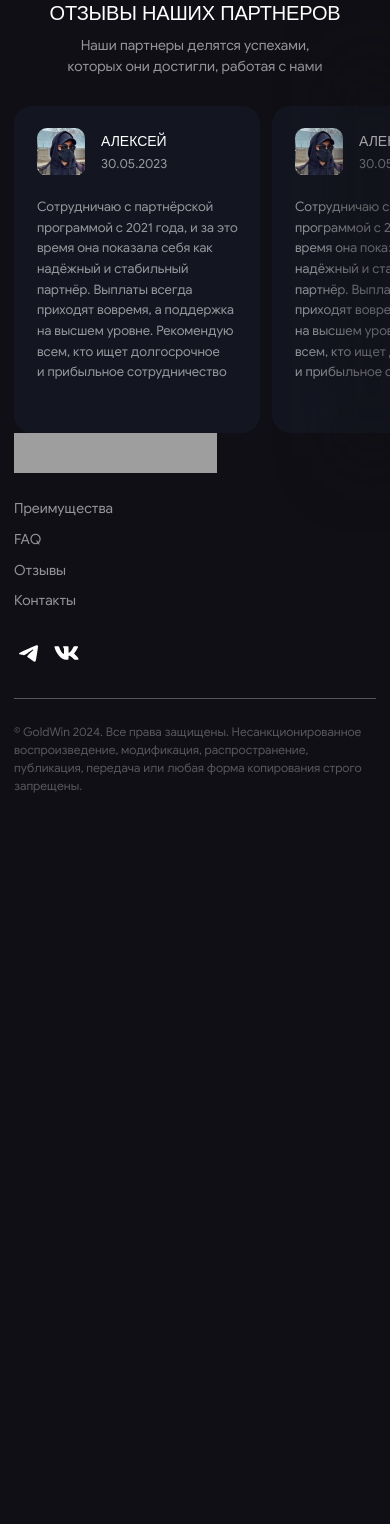
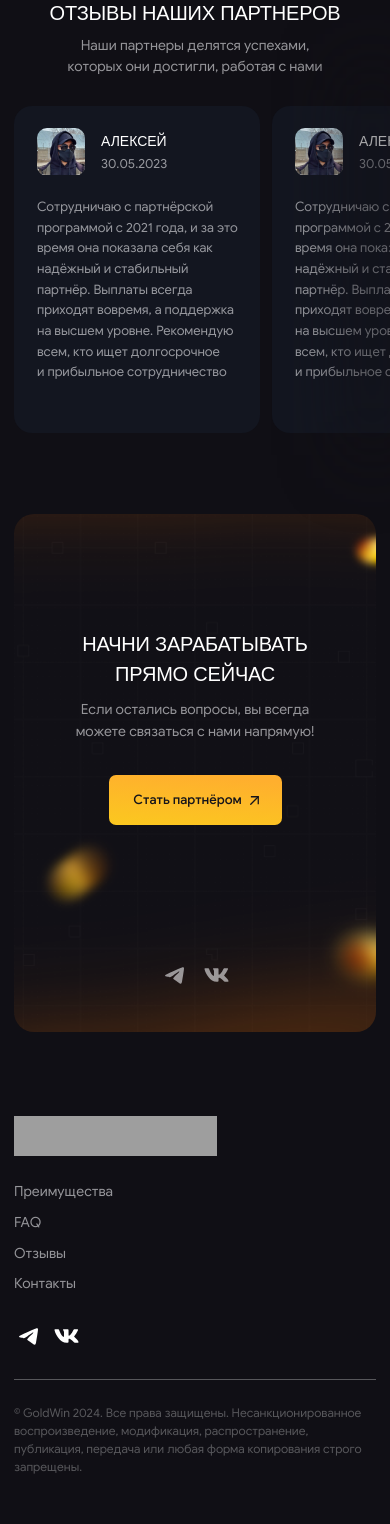
Before and after one commit to Artiom-Work/GOLD-WIN, a PHP site: page / in a window 390 px wide. Shown: the part 4054-5578 px from the top of the page. Before the commit the page ends 4847 px from the top, so only its background shows below. Run offline with PHP 8.4, Linux system fonts and the light colour scheme; some libraries are stand-ins or nearby versions; some web fonts are replaced; grey boxes are pictures that could not be loaded.

Commit message:
added section contacts

```diff
--- a/index.html
+++ b/index.html
@@ -28,10 +28,10 @@
 						<a class="nav__link" href="#accordion">FAQ</a>
 					</li>
 					<li class="nav__list-item">
-						<a class="nav__link" href="#!">Отзывы</a>
+						<a class="nav__link" href="#reviews">Отзывы</a>
 					</li>
 					<li class="nav__list-item">
-						<a class="nav__link" href="#!">Контакты</a>
+						<a class="nav__link" href="#contacts">Контакты</a>
 					</li>
 				</ul>
 
@@ -70,10 +70,10 @@
 								<a class="nav__link-mobile-menu" href="#accordion">FAQ</a>
 							</li>
 							<li class="nav__list-item">
-								<a class="nav__link-mobile-menu" href="#!">Отзывы</a>
+								<a class="nav__link-mobile-menu" href="#reviews">Отзывы</a>
 							</li>
 							<li class="nav__list-item">
-								<a class="nav__link-mobile-menu" href="#!">Контакты</a>
+								<a class="nav__link-mobile-menu" href="#contacts">Контакты</a>
 							</li>
 						</ul>
 
@@ -393,7 +393,7 @@
 			</div>
 		</section>
 
-		<section class="reviews">
+		<section class="reviews" id="reviews">
 			<div class="center">
 				<h2 class="reviews__title section-heading">
 					Отзывы наших партнеров
@@ -616,6 +616,38 @@
 
 		</section>
 
+		<section class="contacts" id="contacts">
+			<div class="center">
+				<div class="contacts__wrapper-bg">
+					<h2 class="contacts__title section-heading">
+						Начни зарабатывать прямо сейчас
+					</h2>
+					<p class="contacts__text">
+						Если остались вопросы, вы&nbsp;всегда можете связаться с&nbsp;нами напрямую!
+					</p>
+					<a class="contacts__btn" href="#!">
+						<span>Cтать&nbsp;партнёром</span>
+					</a>
+					<ul class="contacts__socials socials">
+						<li class="socials__item">
+							<a class="socials__link" href="https://vk.com/" target="_blank">
+								<svg class="socials__icon socials__icon--telegram socials__icon--contacts" viewBox="0 0 24 24">
+									<use xlink:href="./images/icons/sprite-icons.svg#social-telegram"></use>
+								</svg>
+							</a>
+						</li>
+						<li class="socials__item">
+							<a class="socials__link" href="https://telegram.org/" target="_blank">
+								<svg class="socials__icon socials__icon--vk socials__icon--contacts" viewBox="0 0 24 24">
+									<use xlink:href="./images/icons/sprite-icons.svg#social-vk"></use>
+								</svg>
+							</a>
+						</li>
+					</ul>
+				</div>
+			</div>
+		</section>
+
 	</main>
 
 	<footer class="footer">
@@ -635,10 +667,10 @@
 						<a class="nav__link" href="#accordion">FAQ</a>
 					</li>
 					<li class="nav__list-item">
-						<a class="nav__link" href="#!">Отзывы</a>
+						<a class="nav__link" href="#reviews">Отзывы</a>
 					</li>
 					<li class="nav__list-item">
-						<a class="nav__link" href="#!">Контакты</a>
+						<a class="nav__link" href="#contacts">Контакты</a>
 					</li>
 				</ul>
 
--- a/styles/css/style.css
+++ b/styles/css/style.css
@@ -55,6 +55,15 @@
 }
 .nav__list--header {
   margin-right: auto;
+}
+.nav__list--footer {
+  position: relative;
+  left: -74px;
+}
+@media (max-width: 1000px) {
+  .nav__list--footer {
+    left: unset;
+  }
 }
 @media (max-width: 768px) {
   .nav__list--footer {
@@ -211,6 +220,9 @@
   fill: #fff;
   -webkit-transition: all 0.4s ease 0s;
   transition: all 0.4s ease 0s;
+}
+.socials__icon--contacts {
+  fill: rgba(239, 239, 241, 0.6);
 }
 .socials__icon--telegram {
   width: 21px;
@@ -1269,9 +1281,9 @@
 }
 
 .faq {
-  padding: 0 0 197px;
-}
-@media (max-width: 768px) {
+  padding: 0 0 196px;
+}
+@media (max-width: 1000px) {
   .faq {
     padding: 0 0 80px;
   }
@@ -1436,6 +1448,14 @@
           transform: rotate(135deg);
 }
 
+.reviews {
+  padding: 0 0 208px;
+}
+@media (max-width: 1000px) {
+  .reviews {
+    padding: 0 0 81px;
+  }
+}
 .reviews__title {
   margin: 0 0 6px 0;
 }
@@ -1533,8 +1553,119 @@
   }
 }
 
+.contacts__wrapper-bg {
+  width: 100%;
+  min-height: 565px;
+  padding: 121px 0 38px;
+  border-radius: 20px;
+  background: -webkit-image-set(url("../../images/contacts/backgroud-contacts-1960.png") 1x, url("../../images/contacts/backgroud-contacts@2x-1960.png") 2x) no-repeat center/cover;
+  background: image-set("../../images/contacts/backgroud-contacts-1960.png" 1x, "../../images/contacts/backgroud-contacts@2x-1960.png" 2x) no-repeat center/cover;
+}
+@media (max-width: 768px) {
+  .contacts__wrapper-bg {
+    padding: 116px 0 39px;
+    min-height: 517px;
+  }
+}
+@media (max-width: 575px) {
+  .contacts__wrapper-bg {
+    background: -webkit-image-set(url("../../images/contacts/backgroud-contacts-360.png") 1x, url("../../images/contacts/backgroud-contacts@2x-360.png") 2x) no-repeat center/cover;
+    background: image-set("../../images/contacts/backgroud-contacts-360.png" 1x, "../../images/contacts/backgroud-contacts@2x-360.png" 2x) no-repeat center/cover;
+  }
+}
+.contacts__title {
+  margin: 0 0 12px;
+}
+@media (max-width: 575px) {
+  .contacts__title {
+    max-width: 290px;
+    margin: 0 auto 10px;
+  }
+}
+.contacts__text {
+  max-width: 430px;
+  text-align: center;
+  margin: 0 auto 36px;
+}
+@media (max-width: 575px) {
+  .contacts__text {
+    max-width: 252px;
+    font-size: 14px;
+    line-height: 156%;
+    margin: 0 auto 32px;
+  }
+}
+.contacts__btn {
+  position: relative;
+  max-width: 275px;
+  padding: 0 23px 0 0;
+  width: 100%;
+  min-height: 71px;
+  margin: 0 auto 127px;
+  font-family: "google-sans500", sans-serif;
+  font-size: 19px;
+  line-height: 136%;
+  color: #15141a;
+  background: linear-gradient(5deg, #fbc81f 0%, #ffaf2e 88.5%);
+  border-radius: 17px;
+  display: -webkit-box;
+  display: -ms-flexbox;
+  display: flex;
+  -webkit-box-pack: center;
+      -ms-flex-pack: center;
+          justify-content: center;
+  -webkit-box-align: center;
+      -ms-flex-align: center;
+          align-items: center;
+}
+@media (max-width: 575px) {
+  .contacts__btn {
+    max-width: 173px;
+    min-height: 50px;
+    font-size: 13px;
+    line-height: 145%;
+    margin: 0 auto 132px;
+    border-radius: 7px;
+    padding: 0 15px 0 0;
+  }
+}
+.contacts__btn span::after {
+  position: absolute;
+  content: "";
+  width: 12px;
+  height: 12px;
+  background: url(../../images/icons/become-partner-arrow.svg) no-repeat center/cover;
+  right: 44px;
+  top: 29px;
+}
+@media (max-width: 575px) {
+  .contacts__btn span::after {
+    width: 9px;
+    height: 9px;
+    right: 23px;
+    top: 21px;
+  }
+}
+.contacts__socials {
+  max-width: 104px;
+  margin: 0 auto;
+  gap: 10px;
+}
+@media (max-width: 1000px) {
+  .contacts__socials {
+    max-width: 69px;
+    gap: 15px;
+  }
+}
+
 .footer {
+  padding: 229px 0 0;
   min-height: 238px;
+}
+@media (max-width: 1000px) {
+  .footer {
+    padding: 84px 0 0;
+  }
 }
 @media (max-width: 768px) {
   .footer__logo, .footer__logo .logo__link, .footer__logo .logo__image {
@@ -1555,7 +1686,7 @@
 }
 @media (max-width: 768px) {
   .footer__nav {
-    padding: 0 0 28px;
+    padding: 0 0 26px;
     -webkit-box-align: start;
         -ms-flex-align: start;
             align-items: start;
@@ -1609,7 +1740,7 @@ h6 {
 .center--big {
   max-width: 1960px;
   width: 100%;
-  padding: 0 0 0 180px;
+  padding: 0 0 0 200px;
   margin: 0 auto;
   position: relative;
 }
--- /dev/null
+++ b/styles/scss/blocks/_contacts.scss
@@ -0,0 +1,94 @@
+.contacts {
+  &__wrapper-bg {
+    width: 100%;
+    min-height: 565px;
+    padding: 121px 0 38px;
+    border-radius: 20px;
+    background: image-set(
+        "../../images/contacts/backgroud-contacts-1960.png" 1x,
+        "../../images/contacts/backgroud-contacts@2x-1960.png" 2x
+      )
+      no-repeat center / cover;
+    // background-repeat: no-repeat;
+    // background-position: center;
+    // background-size: cover;
+    @media (max-width: 768px) {
+      padding: 116px 0 39px;
+      min-height: 517px;
+    }
+    @media (max-width: 575px) {
+      background: image-set(
+          "../../images/contacts/backgroud-contacts-360.png" 1x,
+          "../../images/contacts/backgroud-contacts@2x-360.png" 2x
+        )
+        no-repeat center / cover;
+    }
+  }
+  &__title {
+    margin: 0 0 12px;
+    @media (max-width: 575px) {
+      max-width: 290px;
+      margin: 0 auto 10px;
+    }
+  }
+  &__text {
+    max-width: 430px;
+    text-align: center;
+    margin: 0 auto 36px;
+    @media (max-width: 575px) {
+      max-width: 252px;
+      font-size: 14px;
+      line-height: 156%;
+      margin: 0 auto 32px;
+    }
+  }
+  &__btn {
+    position: relative;
+    max-width: 275px;
+    padding: 0 23px 0 0;
+    width: 100%;
+    min-height: 71px;
+    margin: 0 auto 127px;
+    font-family: $font-family-regular;
+    font-size: 19px;
+    line-height: 136%;
+    color: $text-color-dark;
+    background: $accent-bg;
+    border-radius: 17px;
+    @include flexCenter;
+    @media (max-width: 575px) {
+      max-width: 173px;
+      min-height: 50px;
+      font-size: 13px;
+      line-height: 145%;
+      margin: 0 auto 132px;
+      border-radius: 7px;
+      padding: 0 15px 0 0;
+    }
+    span::after {
+      position: absolute;
+      content: "";
+      width: 12px;
+      height: 12px;
+      background: url(../../images/icons/become-partner-arrow.svg) no-repeat
+        center / cover;
+      right: 44px;
+      top: 29px;
+      @media (max-width: 575px) {
+        width: 9px;
+        height: 9px;
+        right: 23px;
+        top: 21px;
+      }
+    }
+  }
+  &__socials {
+    max-width: 104px;
+    margin: 0 auto;
+    gap: 10px;
+    @media (max-width: 1000px) {
+      max-width: 69px;
+      gap: 15px;
+    }
+  }
+}
--- a/styles/scss/blocks/_faq.scss
+++ b/styles/scss/blocks/_faq.scss
@@ -1,6 +1,6 @@
 .faq {
-  padding: 0 0 197px;
-  @media (max-width: 768px) {
+  padding: 0 0 196px;
+  @media (max-width: 1000px) {
     padding: 0 0 80px;
   }
   &__title {
--- a/styles/scss/blocks/_footer.scss
+++ b/styles/scss/blocks/_footer.scss
@@ -1,5 +1,9 @@
 .footer {
+  padding: 229px 0 0;
   min-height: 238px;
+  @media (max-width: 1000px) {
+    padding: 84px 0 0;
+  }
   &__logo,
   &__logo .logo__link,
   &__logo .logo__image {
@@ -15,7 +19,7 @@
     align-items: center;
     gap: 28px;
     @media (max-width: 768px) {
-      padding: 0 0 28px;
+      padding: 0 0 26px;
       align-items: start;
       gap: 20px;
     }
--- a/styles/scss/blocks/_nav.scss
+++ b/styles/scss/blocks/_nav.scss
@@ -12,6 +12,11 @@
       margin-right: auto;
     }
     &--footer {
+      position: relative;
+      left: -74px;
+      @media (max-width: 1000px) {
+        left: unset;
+      }
       @media (max-width: 768px) {
         align-items: start;
         gap: 2px;
--- a/styles/scss/blocks/_reviews.scss
+++ b/styles/scss/blocks/_reviews.scss
@@ -1,4 +1,8 @@
 .reviews {
+  padding: 0 0 208px;
+  @media (max-width: 1000px) {
+    padding: 0 0 81px;
+  }
   &__title {
     margin: 0 0 6px 0;
   }
--- a/styles/scss/blocks/_socials.scss
+++ b/styles/scss/blocks/_socials.scss
@@ -27,6 +27,9 @@
   &__icon {
     fill: $text-color-light;
     transition: all 0.4s ease 0s;
+    &--contacts {
+      fill: $text-color-main;
+    }
     &--telegram {
       width: 21px;
       height: 21px;
--- a/styles/scss/style.scss
+++ b/styles/scss/style.scss
@@ -14,6 +14,7 @@
 @import "./blocks/advantages.scss";
 @import "./blocks/faq.scss";
 @import "./blocks/reviews.scss";
+@import "./blocks/contacts.scss";
 // @import "./blocks/accordion.scss";
 @import "./blocks/footer.scss";
 
@@ -43,7 +44,7 @@ h6 {
   &--big {
     max-width: 1960px;
     width: 100%;
-    padding: 0 0 0 180px;
+    padding: 0 0 0 200px;
     margin: 0 auto;
     position: relative;
     @media (max-width: 1600px) {
```
Also changed, not shown: images/contacts/backgroud-contacts-1960.png (added), images/contacts/backgroud-contacts-1960@2x.png (added), images/contacts/backgroud-contacts-360.png (added), images/contacts/backgroud-contacts-360@2x.png (added), styles/css/dist/style.min.css, 2 other files.
